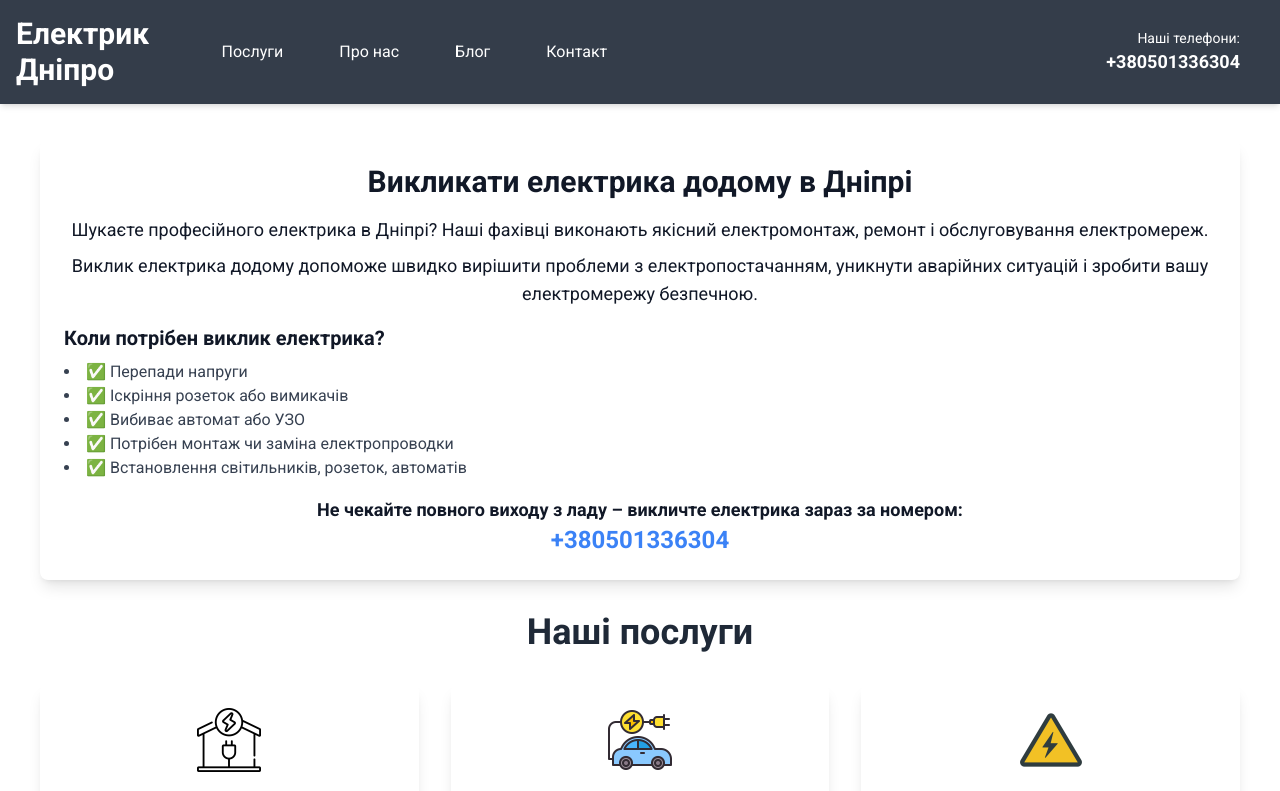
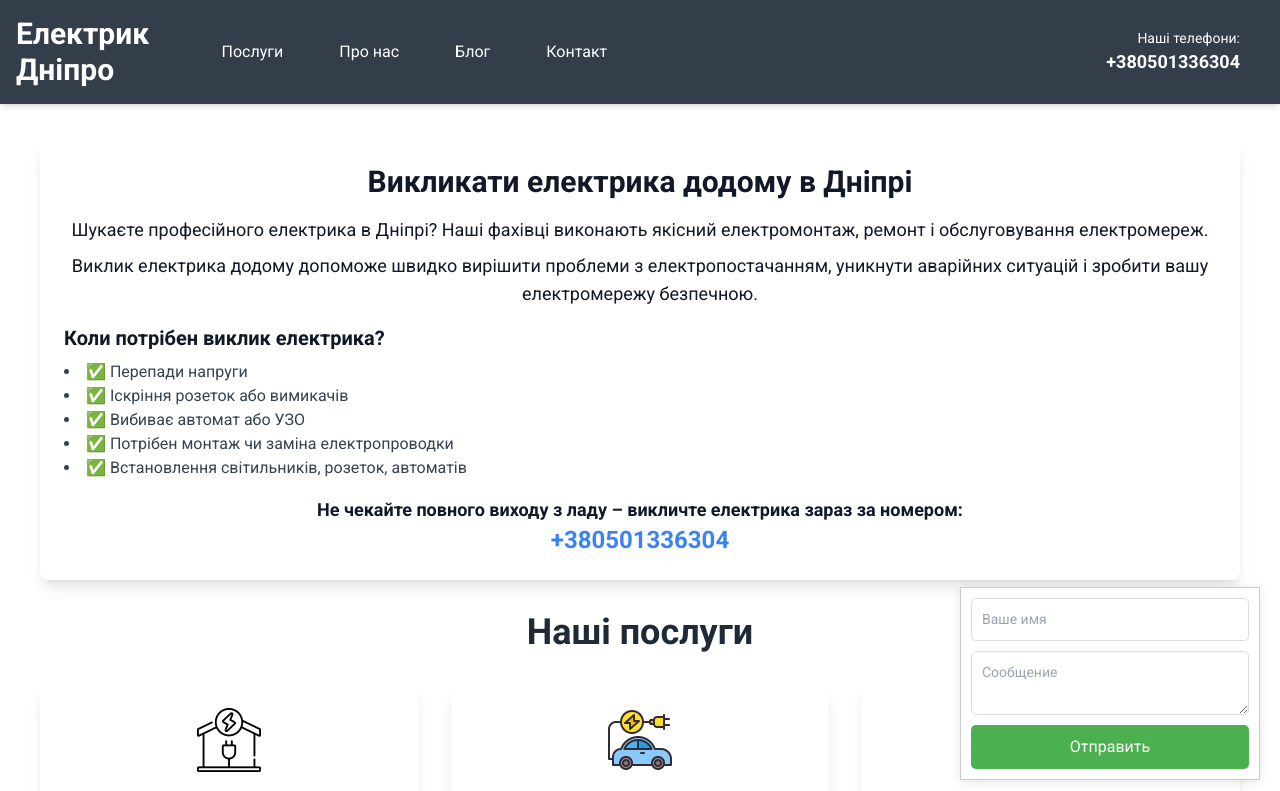
Before and after one commit to romanchenko31/elektryk-web-site, a Next.js app: page / in a window 1280 px wide. Shown: the top 791 px of the page. Built offline with nearby package versions, Linux system fonts and the light colour scheme.

Commit message:
fix_ChatForm

```diff
--- a/src/app/components/ChatForm.js
+++ b/src/app/components/ChatForm.js
@@ -1,6 +1,7 @@
-"use client"; // Добавьте эту строку
+"use client"; // Директива для клиентского компонента
 
 import { useState } from "react";
+import styles from "./chatForm.module.css"; // Импорт стилей
 
 const ChatForm = () => {
   const [name, setName] = useState("");
@@ -13,6 +14,7 @@ const ChatForm = () => {
   };
 
   return (
+    <div className={styles.chatFormContainer}>
       <form onSubmit={handleSubmit}>
         <input
           type="text"
@@ -27,6 +29,7 @@ const ChatForm = () => {
         />
         <button type="submit">Отправить</button>
       </form>
+    </div>
   );
 };
 
--- /dev/null
+++ b/src/app/components/chatForm.module.css
@@ -0,0 +1,49 @@
+/* chatForm.module.css */
+
+.chatFormContainer {
+    position: fixed;
+    bottom: 20px;
+    right: 20px;
+    background-color: #fff;
+    border: 1px solid #ccc;
+    padding: 10px;
+    width: 300px;
+    box-shadow: 0 2px 10px rgba(0, 0, 0, 0.1);
+    z-index: 9999;
+}
+
+.chatFormContainer form {
+    display: flex;
+    flex-direction: column;
+}
+
+.chatFormContainer input,
+.chatFormContainer textarea {
+    margin-bottom: 10px;
+    padding: 10px;
+    border-radius: 5px;
+    border: 1px solid #ddd;
+    font-size: 14px;
+}
+
+.chatFormContainer button {
+    padding: 10px;
+    background-color: #4CAF50;
+    color: white;
+    border: none;
+    border-radius: 5px;
+    cursor: pointer;
+}
+
+.chatFormContainer button:hover {
+    background-color: #45a049;
+}
+
+/* Mobile styles */
+@media (max-width: 768px) {
+    .chatFormContainer {
+        width: 90%;
+        bottom: 10px;
+        right: 10px;
+    }
+}
```
Lines whose indentation alone changed are shown as unchanged.
